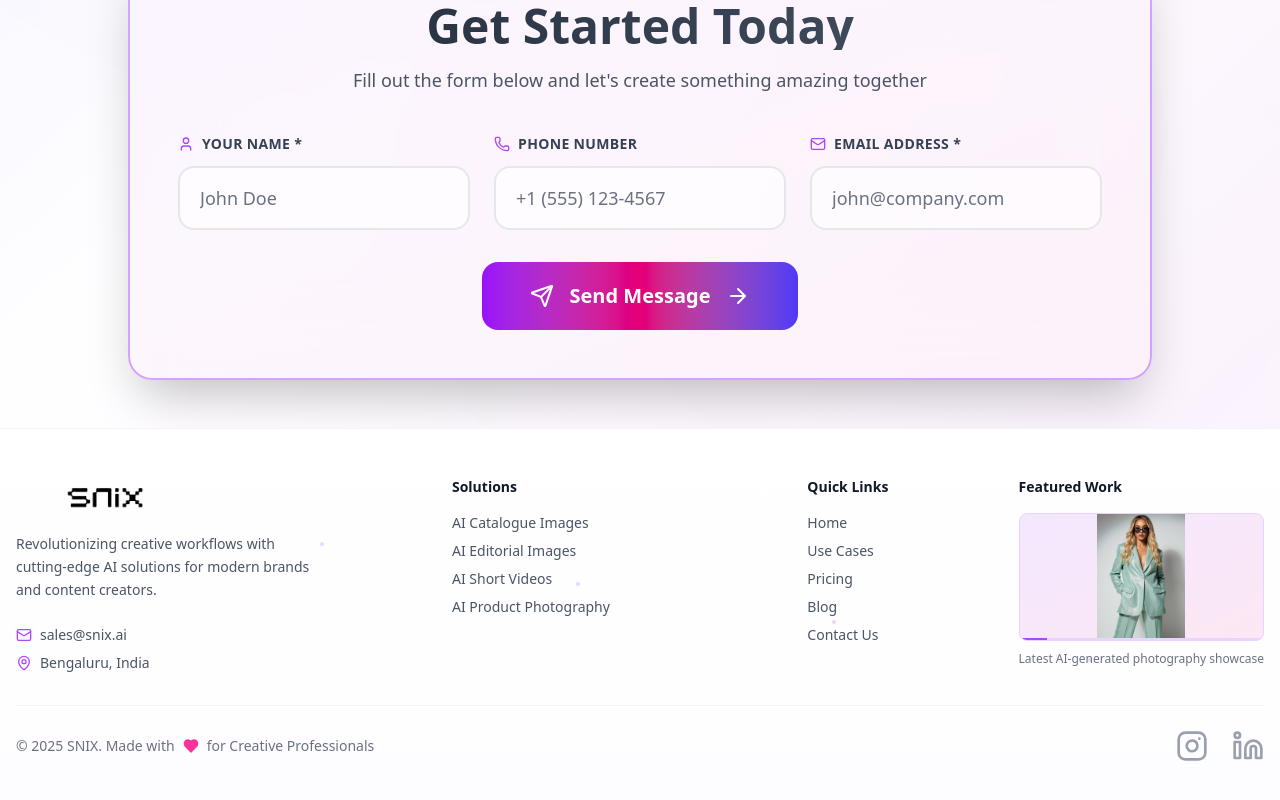
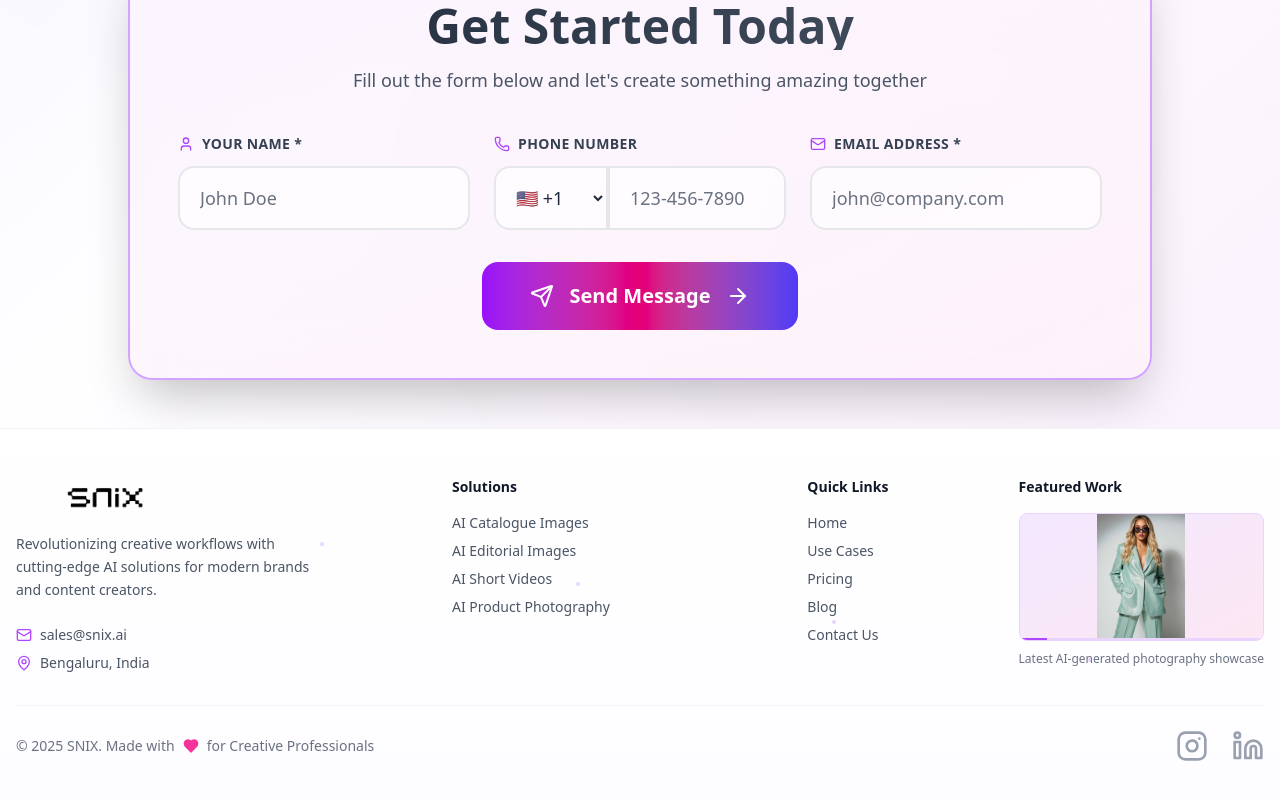
Before and after one commit to Varni1512/snix1, a React (Vite) app: page /contactUs in a window 1280 px wide. Shown: the part 754-1554 px from the top of the page. Built offline with nearby package versions, Linux system fonts and the light colour scheme.

Commit message:
Update contact.tsx

```diff
--- a/src/components/contact/contact.tsx
+++ b/src/components/contact/contact.tsx
@@ -230,12 +230,12 @@ const ContactUs: React.FC = () => {
 
                                             {/* Left Floating Image */}
                                             <div className="image-float absolute left-0 top-1/2 transform -translate-y-1/2 z-20 hidden md:block">
-                                                    <img src='/models/7.png' className='w-40 h-48 rounded-2xl' alt="Gallery" />
+                                                <img src='/models/7.png' className='w-40 h-48 rounded-2xl' alt="Gallery" />
                                             </div>
 
                                             {/* Right Floating Image */}
                                             <div className="image-float absolute right-0 top-1/2 transform -translate-y-1/2 z-20 hidden md:block">
-                                                    <img src='/aishoot/accesories.png' className='w-40 h-48 rounded-2xl' alt="Accessories" />
+                                                <img src='/aishoot/accesories.png' className='w-40 h-48 rounded-2xl' alt="Accessories" />
                                             </div>
 
                                             {/* Top Small Image */}
@@ -320,7 +320,23 @@ const ContactUs: React.FC = () => {
                                                             <Phone className="w-4 h-4 text-purple-500" />
                                                             Phone Number
                                                         </label>
-                                                        <div className="relative">
+                                                        <div className="relative flex">
+                                                            {/* Country Code Dropdown */}
+                                                            <select
+                                                                name="countryCode"
+                                                                value={form.countryCode}
+                                                                onChange={handleChange}
+                                                                className="px-4 py-4 bg-white/60 backdrop-blur-sm border-2 border-gray-200 cursor-pointer rounded-l-2xl text-gray-800 focus:outline-none text-lg font-medium"
+                                                            >
+                                                                <option value="+1">🇺🇸 +1</option>
+                                                                <option value="+91">🇮🇳 +91</option>
+                                                                <option value="+44">🇬🇧 +44</option>
+                                                                <option value="+61">🇦🇺 +61</option>
+                                                                <option value="+81">🇯🇵 +81</option>
+                                                                {/* Add more country codes as needed */}
+                                                            </select>
+
+                                                            {/* Phone Input */}
                                                             <input
                                                                 name="phone"
                                                                 type="tel"
@@ -329,16 +345,19 @@ const ContactUs: React.FC = () => {
                                                                 onFocus={() => handleFocus('phone')}
                                                                 onBlur={handleBlur}
                                                                 className={`w-full px-5 py-4 bg-white/60 backdrop-blur-sm border-2 ${errors.phone ? 'border-red-400 animate-shake' :
-                                                                    focusedField === 'phone' ? 'border-purple-400' : 'border-gray-200'
-                                                                    } rounded-2xl text-gray-800 placeholder-gray-500 focus:outline-none transition-all duration-300 font-medium text-lg`}
-                                                                placeholder="+1 (555) 123-4567"
+                                                                        focusedField === 'phone' ? 'border-purple-400' : 'border-gray-200'
+                                                                    } rounded-r-2xl text-gray-800 placeholder-gray-500 focus:outline-none transition-all duration-300 font-medium text-lg`}
+                                                                placeholder="123-456-7890"
                                                             />
                                                             {focusedField === 'phone' && (
                                                                 <div className="absolute inset-0 bg-gradient-to-r from-purple-400/10 to-pink-400/10 rounded-2xl animate-pulse pointer-events-none" />
                                                             )}
                                                         </div>
-                                                        {errors.phone && <p className="text-red-500 text-sm mt-2 font-medium">{errors.phone}</p>}
+                                                        {errors.phone && (
+                                                            <p className="text-red-500 text-sm mt-2 font-medium">{errors.phone}</p>
+                                                        )}
                                                     </div>
+
 
                                                     {/* Email Field */}
                                                     <div className="group">
```
